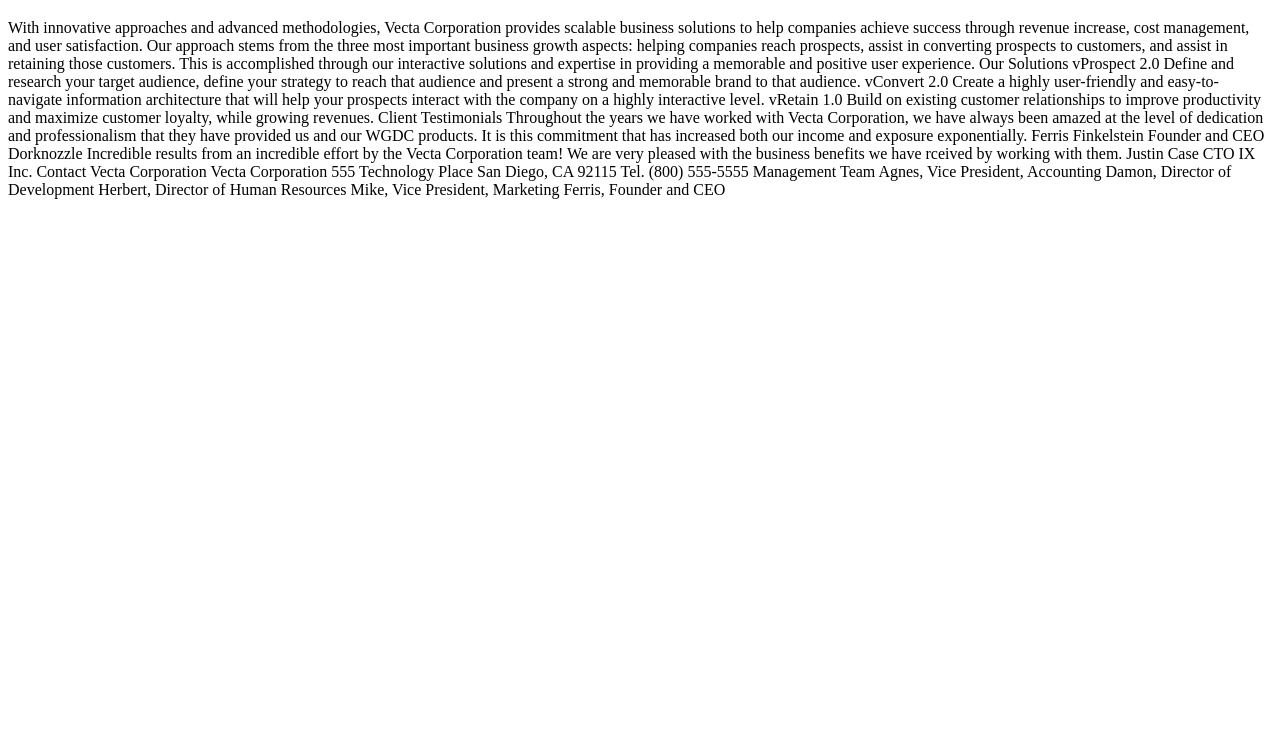
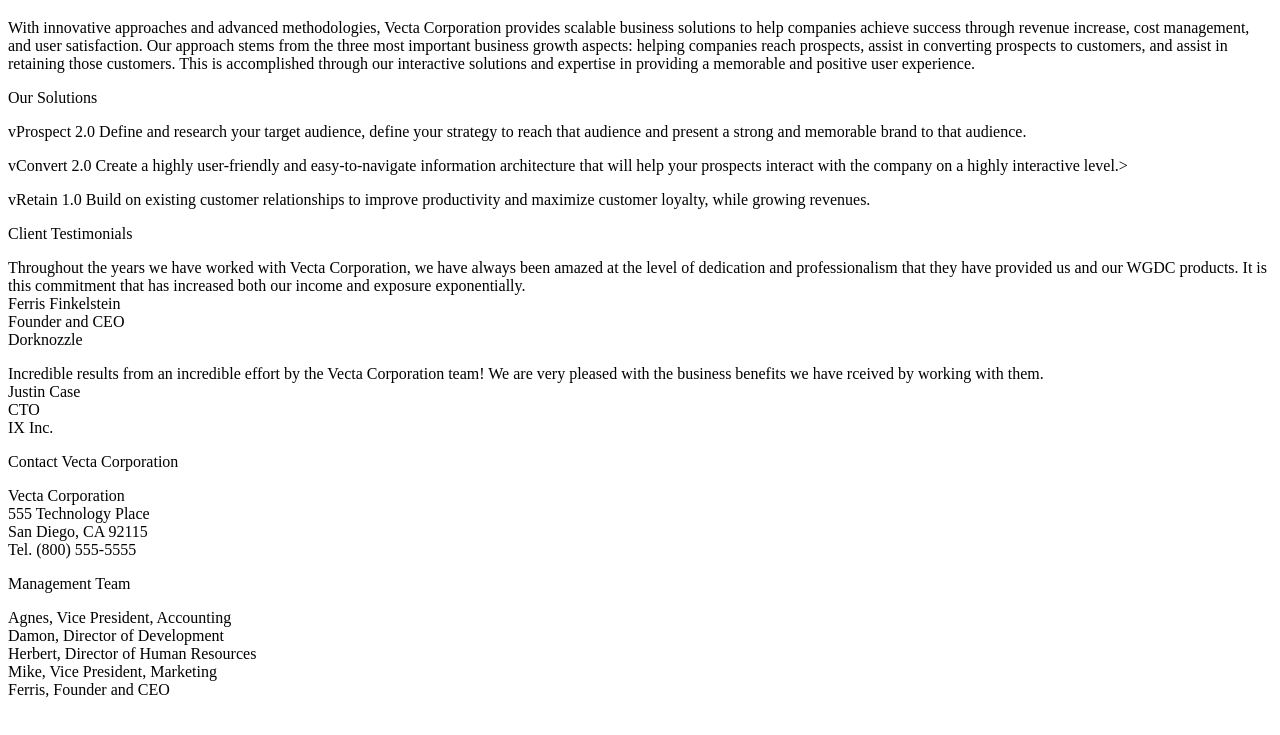
Before and after one commit to Prajyotmane/CS648-Assignment-One, a plain HTML site: page index.html in a window 1280 px wide. Shown: the part 61-796 px from the top of the page. Drawn offline with Linux system fonts and the light colour scheme.

Commit message:
Added paragraph and br tags
Added paragraph abd br tags to align text properly

```diff
--- a/index.html
+++ b/index.html
@@ -8,47 +8,51 @@
 <body>
     <h1>Welcome</h1>
 <p>
-With innovative approaches and advanced methodologies, Vecta Corporation provides scalable business solutions to help companies achieve success through revenue increase, cost management, and user satisfaction. Our approach stems from the three most important business growth aspects: helping companies reach prospects, assist in converting prospects to customers, and assist in retaining those customers. This is accomplished through our interactive solutions and expertise in providing a memorable and positive user experience.
+With innovative approaches and advanced methodologies, Vecta Corporation provides scalable business solutions to help companies achieve success through revenue increase, cost management, and user satisfaction. Our approach stems from the three most important business growth aspects: helping companies reach prospects, assist in converting prospects to customers, and assist in retaining those customers. This is accomplished through our interactive solutions and expertise in providing a memorable and positive user experience.</p>
 
 Our Solutions
+<p>vProspect 2.0
+Define and research your target audience, define your strategy to reach that audience and present a strong and memorable brand to that audience.
+</p>
+<p>
+vConvert 2.0
+Create a highly user-friendly and easy-to-navigate information architecture that will help your prospects interact with the company on a highly interactive level.>
+</p>
 
-vProspect 2.0
-Define and research your target audience, define your strategy to reach that audience and present a strong and memorable brand to that audience.
-
-vConvert 2.0
-Create a highly user-friendly and easy-to-navigate information architecture that will help your prospects interact with the company on a highly interactive level.
-
+<p>
 vRetain 1.0
 Build on existing customer relationships to improve productivity and maximize customer loyalty, while growing revenues.
-
+</p>
 Client Testimonials
-
+<p>
 Throughout the years we have worked with Vecta Corporation, we have always been amazed at the level of dedication and professionalism that they have provided us and our WGDC products. It is this commitment that has increased both our income and exposure exponentially.
 
-Ferris Finkelstein
-Founder and CEO
-Dorknozzle
+<br>
+Ferris Finkelstein<br>
+Founder and CEO<br>
+Dorknozzle<br>
+</p>
 
-Incredible results from an incredible effort by the Vecta Corporation team! We are very pleased with the business benefits we have rceived by working with them.
+<p>Incredible results from an incredible effort by the Vecta Corporation team! We are very pleased with the business benefits we have rceived by working with them.<br>
+Justin Case<br>
+CTO<br>
+IX Inc.<br>
 
-Justin Case
-CTO
-IX Inc.
-
+</p>
 Contact Vecta Corporation
-
-Vecta Corporation
-555 Technology Place
-San Diego, CA 92115
-Tel. (800) 555-5555
-
+<p>
+Vecta Corporation<br>
+555 Technology Place<br>
+San Diego, CA 92115<br>
+Tel. (800) 555-5555<br>
+</p>
 Management Team
-
-Agnes, Vice President, Accounting
-Damon, Director of Development
-Herbert, Director of Human Resources
-Mike, Vice President, Marketing
-Ferris, Founder and CEO
+<p>
+Agnes, Vice President, Accounting<br>
+Damon, Director of Development<br>
+Herbert, Director of Human Resources<br>
+Mike, Vice President, Marketing<br>
+Ferris, Founder and CEO<br>
 </p>
 </body>
 </html>
```
Also changed, not shown: 1 other file.
